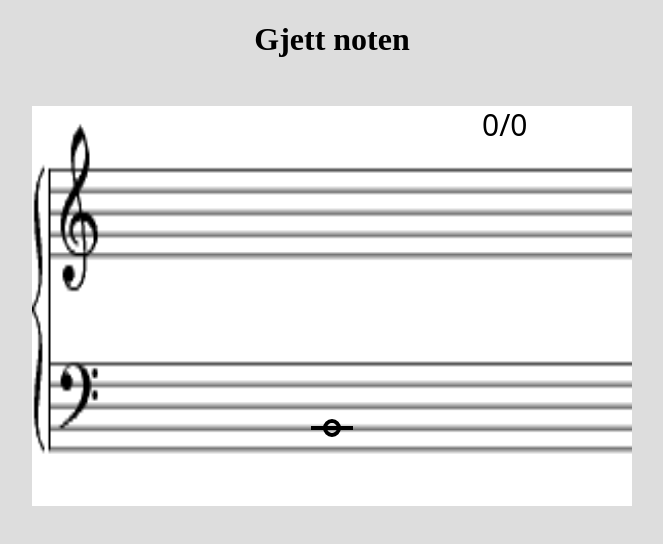
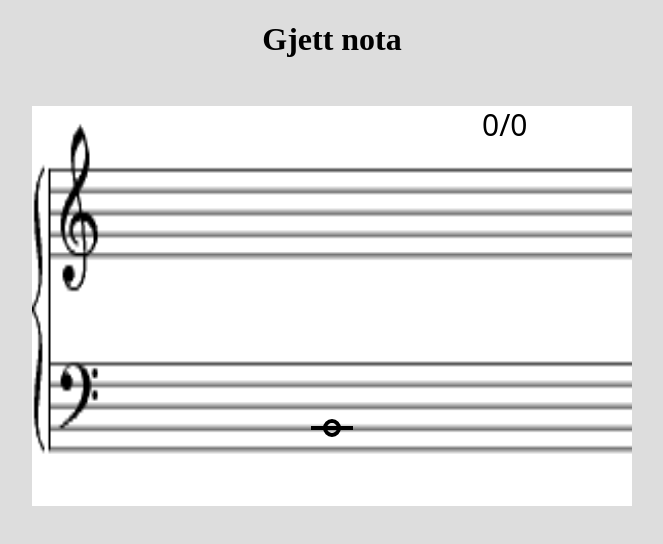
Before and after one commit to sighol/noteex, a plain HTML site: page index.html in a window 1280 px wide. Shown: the whole page, without its empty margins (308-971 px from the left). Drawn offline with Linux system fonts and the light colour scheme.

Commit message:
noten -> nota

```diff
--- a/index.html
+++ b/index.html
@@ -7,7 +7,7 @@
 	</head>
 
 	<body>
-		<h1>Gjett noten</h1>
+		<h1>Gjett nota</h1>
 		<canvas id="game" width="600" height="400"></canvas>
 		<div id="correct"></div>
 		<div id="wrong"></div>
```
